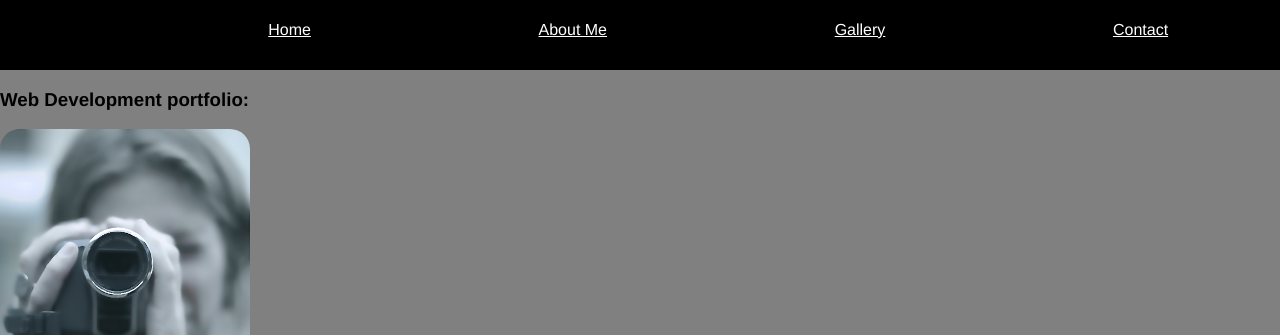
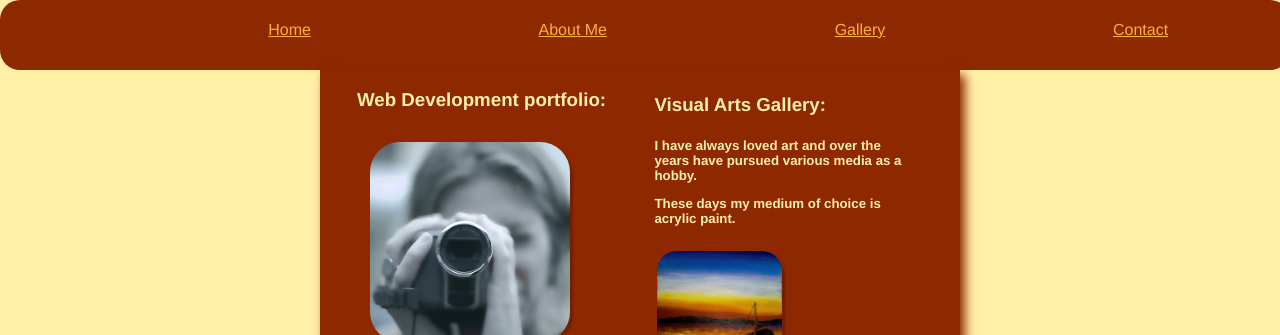
Before and after one commit to crazydoglady/Iron-Yard, a plain HTML site: page layout/gallery.html in a window 1280 px wide. Shown: the top 335 px of the page. Drawn offline with Linux system fonts and the light colour scheme.

Commit message:
homework day 2, layouts complete styling in process

```diff
--- a/layout/gallery.html
+++ b/layout/gallery.html
@@ -15,19 +15,29 @@
     </ul>
   </nav>
 </header>
-    <h3>Web Development portfolio:</h3>
-    <p class="gallery">
+<div class="container">
+  <div class="webdev">
+    <p><h3>Web Development portfolio:</h3></p>
       <a href="http://crazydoglady.github.io"><img src="../images/jcrop.png" alt=""></a>
-    </p> <!--end web dev port-->
-    <h3>A few art projects:</h3>
-    <div class="gallery">
+  </div><!--end web dev port-->
+  <div class="gallery">
+    <p><h3>Visual Arts Gallery:</h3></p>
+    <p><h5>I have always loved art and over the years have pursued various media as a hobby.</p>
+    <p>These days my medium of choice is acrylic paint.</h5></p>
       <img src="../images/sail.png" alt="">
       <img src="../images/maskpaint1.png" alt="" >
       <img src="../images/sketchstudy.png" alt="">
+      <img src="../images/emberpaint.png" alt="">
       <img src="../images/olives.png" alt="">
       <img src="../images/emberdraw.jpg" alt="">
       <img src="../images/swan.png" alt="">
-    </div>
+      <img src="../images/flowers.png" alt="">
+      <img src="../images/venice.png" alt="" >
+      <img src="../images/anabel.png" alt="">
+      <img src="../images/tulips.png" alt="">
+      <img src="../images/billiepaint.png" alt="">
+    </div> <!--end gallery-->
+</div> <!--end container-->
   <footer>
     <nav>
       <ul>
--- a/layout/styles.css
+++ b/layout/styles.css
@@ -1,17 +1,26 @@
 body {
   padding: 0;
   margin: 0;
-  background-color: grey;
+  background-color: #fff0a5;
   font-family: helvetica;
+}
+
+h1, h2, {
+ color: #732000;
+ padding-left: 2px;
+}
+
+h3, h4, h6, h5{
+  color: #fff0a5;
 }
 
 header , footer {
   width: 100%;
   padding: 5px;
-  background-color: black;
-  color: white;
+  background-color: #8e2800;
+  color: #fff0a5;
+  border-radius: 20px;
 }
-
 /*all nav items*/
 nav li {
   margin-bottom: 10px;
@@ -22,25 +31,35 @@ nav li {
 
 nav a {
   list-style-text: none;
-  color: white;
+  color: #ffb03b;
 }
 nav a:hover {
-  color:red;
+  color:#b64926;
+}
+
+nav a:visited:hover {
+  color:#fff0a5;
 }
 
 nav a:visited {
-  color: white;
+  color: #ffb03b;
 }
 
 .center {
   width: 50%;
   margin: 0 25% 0 25%;
 }
+.center img {
+  width:100%;
+  border-radius: 30px;
+  box-shadow: 3px 3px 2px #732000;
+}
 
 .container{
   width:50%;
-  margin: 10px 25% 0 25%;
-  border: 2px solid black;
+  margin: 0 25% 0 25%;
+  background-color: #8e2800;
+  box-shadow: 5px 5px 10px #8e2800;
 }
 
 .box {
@@ -65,6 +84,7 @@ nav a:visited {
   margin: 5px 5px 5px 5px;
   float: left;
   border-radius: 20px;
+  box-shadow: 5px 5px 7px #732000;
 }
 
 .dogs{
@@ -78,6 +98,7 @@ nav a:visited {
   float: clear;
   width: 250px;
   border-radius: 100%;
+  box-shadow: 5px 5px 9px #732000;
 }
 
 .dogs a {
@@ -94,8 +115,34 @@ nav a:visited {
 
 /*gallery page*/
 
+.webdev {
+  color: #fffqa5;
+  width: 40%;
+  margin: 0 5% 0 5%;
+  padding-left: 5px;
+  display: inline-block;
+  vertical-align: top;
+
+}
+.webdev img {
+  color: #fffqa5;
+  margin: 5%;
+  width: 200px;
+  height:200px;
+  border-radius: 30px;
+  box-shadow: 3px 3px 2px #732000;
+}
+.gallery {
+  width:40%;
+  margin:0 5% 0 0;
+  padding: 5px;
+  display: inline-block;
+}
 .gallery img {
-  width: 250px;
-  height: 250px;
+  width: 125px;
+  height: 125px;
   border-radius: 20px;
+  box-shadow: 3px 3px 2px #732000;
+  display: inline-block;
+  margin: 1%;
 }
```
Also changed, not shown: layout/about.html (+5 -5 lines), layout/index.html (+11 -9 lines), images/10502524_10103825993919397_6078365352402087668_n.jpg (deleted), images/billie2.jpg (deleted), images/embersq.png (deleted), images/robot.jpg (deleted), images/staugustine.jpg (deleted), images/tulips.png (added), 6 other files.
